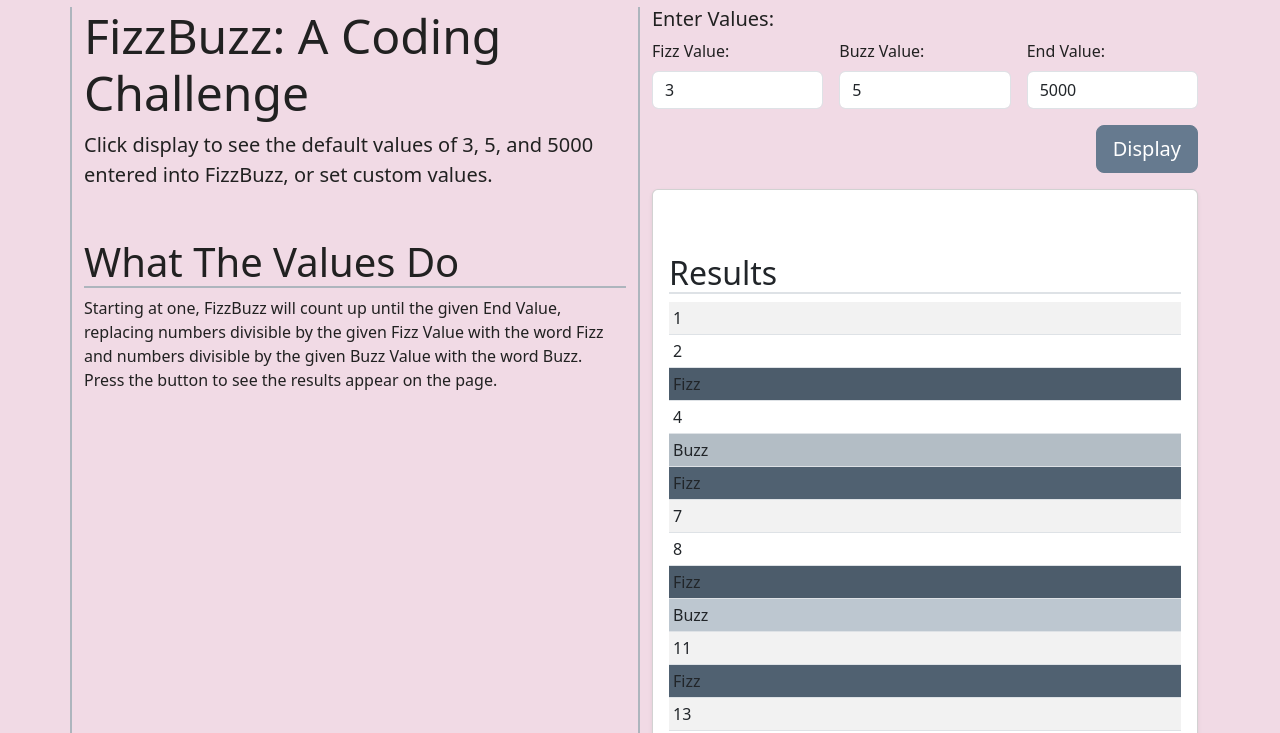
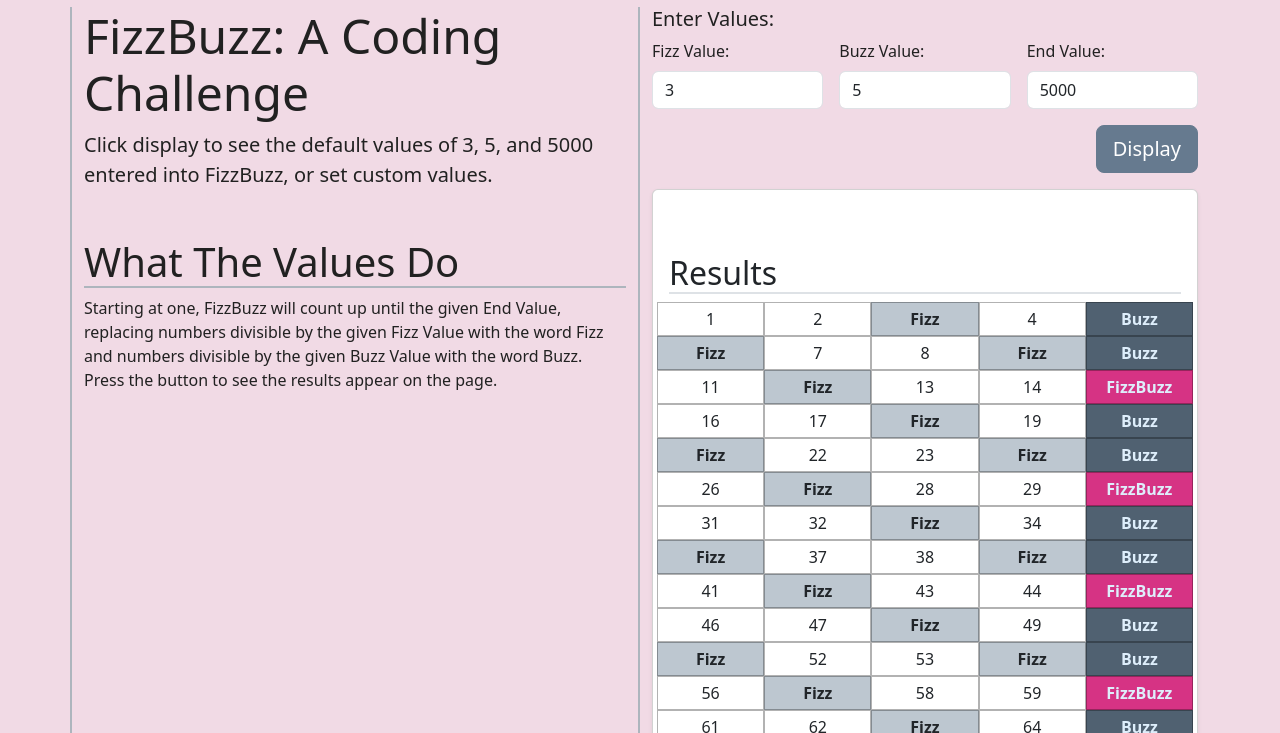
Before and after one commit to Relliumachine42/AltairFizzBuzz, a plain HTML site: page app.html in a window 1280 px wide. Both pictures are taken after a click on the button "Display". Shown: the part 67-800 px from the top of the page. Drawn offline with nearby package versions, Linux system fonts and the light colour scheme; some packages are replaced by stand-ins of ours; a script that the page names is missing.

Commit message:
row instead of table

```diff
--- a/app.html
+++ b/app.html
@@ -100,12 +100,8 @@
                 </form>
                 <div class="card p-3 mt-3 shadow-sm">
                     <h2 class="mt-5 border-bottom border-2">Results</h2>
-                    <div class="table-responsive">
-                        <table class="table table-striped table-sm">
-                            <tbody id="results">
-                                <!-- RESULTS HERE -->
-                            </tbody>
-                        </table>
+                    <div class="row row-cols-5" id="results">
+                        <!-- Results Here -->
                     </div>
                 </div>
             </div>
--- a/css/site.css
+++ b/css/site.css
@@ -117,13 +117,25 @@ footer {
 }
 
 .Fizz {
-    background-color: var(--gs-theme-700) !important;
+    background-color: var(--gs-theme-300) !important;
 }
 
 .Buzz {
-    background-color: var(--gs-theme-300) !important;
+    background-color: var(--gs-theme-700) !important;
+    color: var(--gs-light-color);
 }
 
 .FizzBuzz {
     background-color: var(--gs-theme-core) !important;
+    color: var(--gs-light-color);
 }
+
+.Fizz, .Buzz, .FizzBuzz {
+    font-weight: bold;
+}
+
+#results .col {
+    border: solid 1px rgba(0, 0, 0, 0.3);
+    text-align: center;
+    padding: .25rem;
+}
--- a/js/site.js
+++ b/js/site.js
@@ -43,7 +43,7 @@ function displayFizzBuzz(contentToDisplay) {
     let tableHtml = '';
     for(let index = 0; index < contentToDisplay.length; index++) {
         let currentContent = contentToDisplay[index];
-        tableHtml += `<tr><td class="${currentContent}">${currentContent}</td></tr>`;
+        tableHtml += `<div class="col ${currentContent}">${currentContent}</div>`;
     }
     document.getElementById('results').innerHTML = tableHtml;
 }
```
